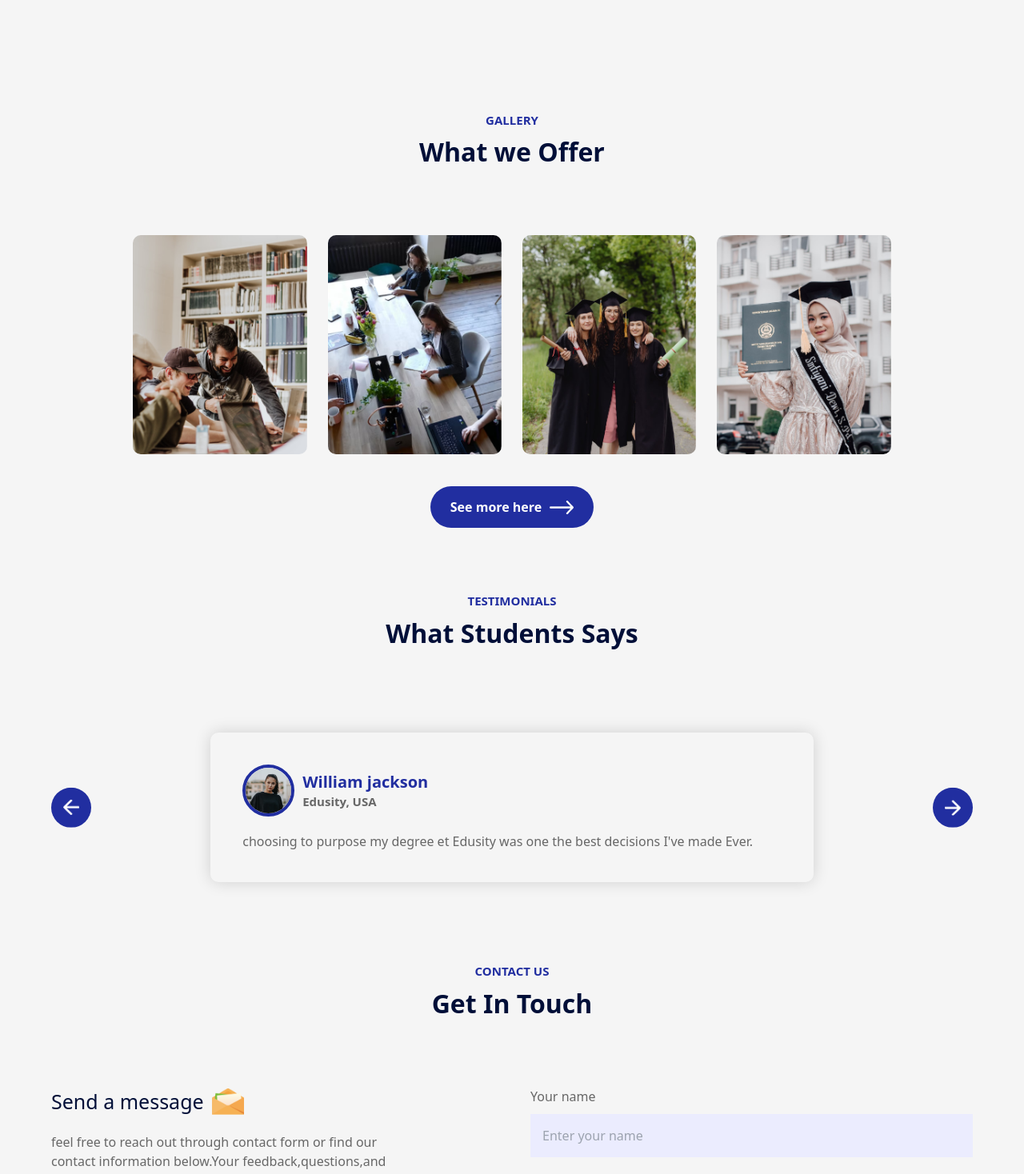
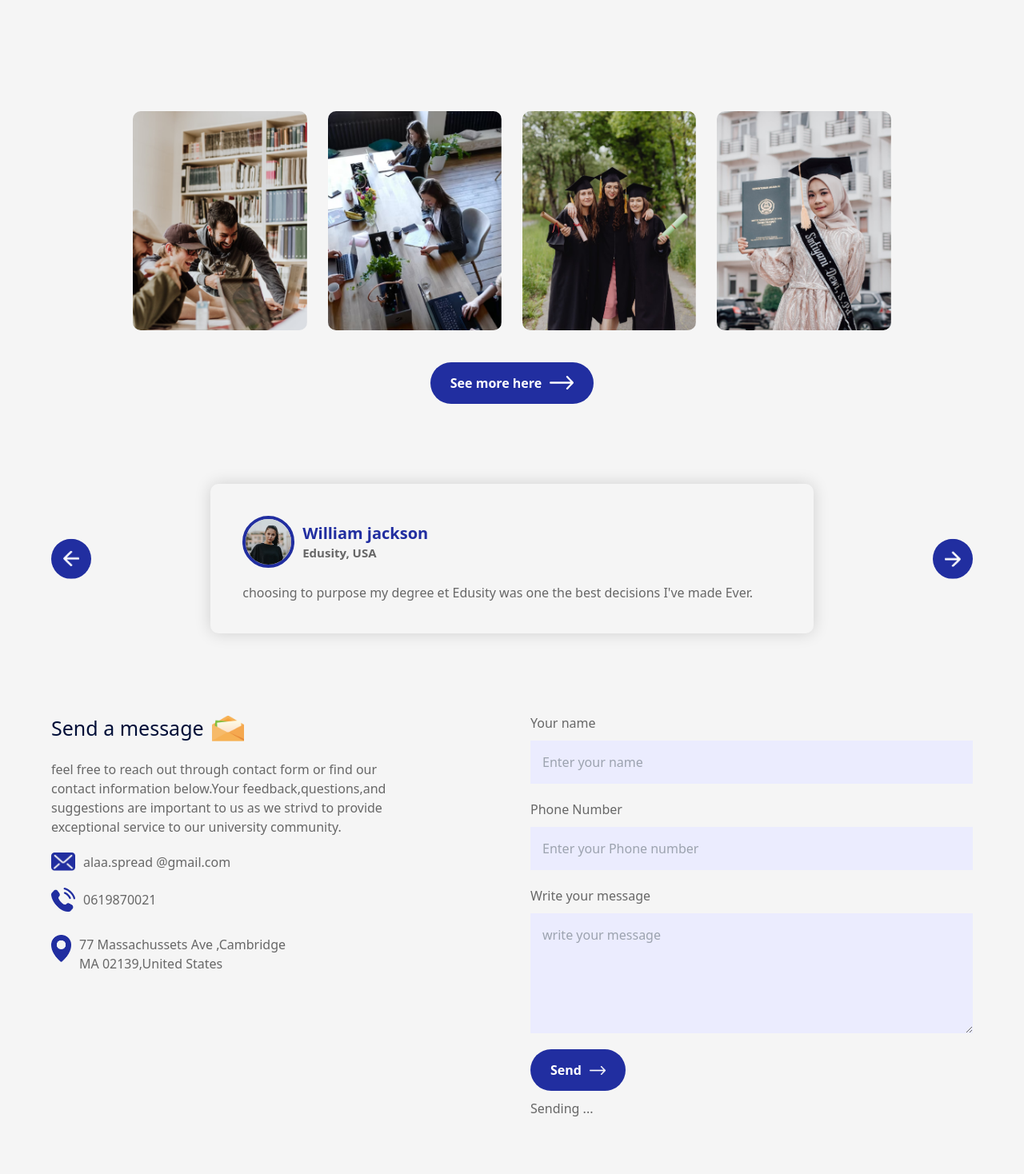
Before and after one commit to ALAAHAJHOUJ/School-landing-page, a React (Create React App) app: page / in a window 1280 px wide. Shown: the part 1860-3328 px from the top of the page at 80% size. Built offline with nearby package versions, Linux system fonts and the light colour scheme.

Commit message:
projet presque finis

```diff
--- a/package.json
+++ b/package.json
@@ -10,6 +10,7 @@
     "ajv": "^8.17.1",
     "react": "^19.2.3",
     "react-dom": "^19.2.3",
+    "react-icons": "^5.5.0",
     "react-scripts": "5.0.1",
     "web-vitals": "^2.1.4"
   },
--- a/src/App.jsx
+++ b/src/App.jsx
@@ -15,11 +15,8 @@ function App() {
       <Hero></Hero>
       <Programs></Programs>
       <About></About>
-        <Title subTitle={"Gallery"} title={"What we Offer"}></Title>
       <Compus></Compus>
-        <Title subTitle={"TESTIMONIALS"} title={"What Students Says"}></Title>
       <Testimonials></Testimonials>
-        <Title subTitle={"Contact Us"} title={"Get In Touch"}></Title>
       <Form></Form>
     </>
   )
--- a/src/components/header/Header.css
+++ b/src/components/header/Header.css
@@ -43,7 +43,7 @@
 
 
 
-.image{
+nav .image{
     width: 280px;
     height:auto;
     margin: 10px;
@@ -51,7 +51,7 @@
 }
 
 @media(width<600px){
-    .image{
+    nav .image{
         width: 160px;
     }
 
--- a/src/components/header/Header.jsx
+++ b/src/components/header/Header.jsx
@@ -2,6 +2,7 @@ import React, { useEffect, useState } from 'react'
 import './Header.css'
 import logo from'../../assets/logo.png'
 import menuIcon from '../../assets/menu-icon.png'
+import { IoMdCloseCircle } from 'react-icons/io'
 
 
 function Header() {
@@ -24,7 +25,10 @@ function Header() {
     <>
         <nav className={`nav1 container1 ${sticky?'nav2':''}`}>
               <img src={logo} alt="image de projet" className='image' />
-              <img src={menuIcon} alt='image de projet' className='image2' onClick={()=>{changerVisibilte()}}></img>
+                {
+                  cacher==true?<img src={menuIcon} alt='image de projet' className='image2' onClick={()=>{changerVisibilte()}}></img>:<IoMdCloseCircle onClick={()=>{changerVisibilte()}} className='scale-[2.4] cursor-pointer fixed right-0 top-0 m-[20px] z-[20]  hidden max-[1075px]:block'></IoMdCloseCircle>
+                }
+
               <ul className={`elements ${cacher?'':'visible'}`}>
                     <li>Home</li>
                     <li>Program</li>
```
Also changed, not shown: 1 other file (tests, documents, lock files or other folders). Lines whose indentation alone changed are shown as unchanged.
